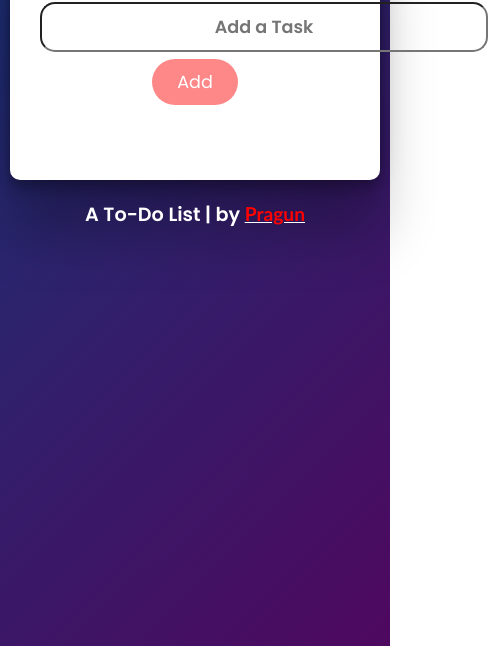
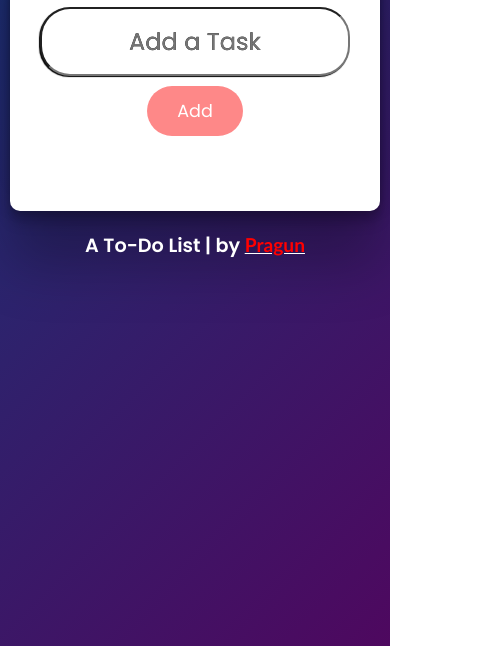
Before and after one commit to Pragun-4u/To-Do_List, a plain HTML site: page index.html in a window 390 px wide. Shown: the part 198-844 px from the top of the page, 488 px wide, since content can reach past the window. Drawn offline with Linux system fonts and the light colour scheme.

Commit message:
Made changes to be more responsive

```diff
--- a/index.html
+++ b/index.html
@@ -1,5 +1,6 @@
 <!DOCTYPE html>
 <html lang="en">
+
 <head>
     <meta charset="UTF-8">
     <meta name="viewport" content="width=device-width, initial-scale=1">
@@ -7,22 +8,29 @@
     <meta name="viewport" content="width=device-width, initial-scale=1.0">
     <link rel="preconnect" href="https://fonts.googleapis.com">
     <link rel="preconnect" href="https://fonts.gstatic.com" crossorigin>
-<link href="https://fonts.googleapis.com/css2?family=Playfair+Display:wght@400;500;600;700;800&family=Poppins:ital,wght@0,100;0,200;0,300;0,400;0,500;0,600;1,100;1,200;1,300;1,400;1,500&family=Roboto&display=swap" rel="stylesheet">
+    <link
+        href="https://fonts.googleapis.com/css2?family=Playfair+Display:wght@400;500;600;700;800&family=Poppins:ital,wght@0,100;0,200;0,300;0,400;0,500;0,600;1,100;1,200;1,300;1,400;1,500&family=Roboto&display=swap"
+        rel="stylesheet">
     <title>To-do App | By Pragun</title>
     <link rel="stylesheet" href="style.css">
 </head>
+
 <body>
-    <!-- <img src="https://icones.pro/wp-content/uploads/2021/02/icone-de-tique-ronde-rouge.png" alt=""> -->
 
     <div class="container">
 
         <div class="todoapp">
-           <h2>To-Do List <img src="https://icons-for-free.com/iconfiles/png/512/done+exam+list+pencil+todo+icon-1320196901489830645.png" alt=""> </h2>
+            <h2>To-Do List <img
+                    src="https://icons-for-free.com/iconfiles/png/512/done+exam+list+pencil+todo+icon-1320196901489830645.png"
+                    alt=""> </h2>
 
             <div class="inputbox">
-                <input type="text" placeholder="Add a Task" id="inputtext">
+               <div class="inputtextcontainer">
+                <input type="text" maxlength="15" placeholder="Add a Task" id="inputtext">
+            </div>
+                <div class="addbtn">
                     <button onclick="addTask()">Add</button>
-
+                </div>
             </div>
             <h4 id="warn"></h4>
             <ul id="listcontainer">
@@ -38,4 +46,5 @@
     </div>
     <script src="script.js"></script>
 </body>
+
 </html>
--- a/style.css
+++ b/style.css
@@ -40,37 +40,41 @@
 
 .inputbox{
     /* border: 2px solid red; */
-    margin-top: 15px;
-    margin-bottom: 20px;
-    align-items: center;
+    margin: 20px 0px;
+    width: 100%;
     display: flex;
     flex-wrap: wrap;
+    align-items: center;
     justify-content: space-between;
+}
+.inputtextcontainer{
+    /* border: 2px solid red; */
+    width: 75%;
 
+}
+#inputtext{
+    width: 100%;
+    text-align: center;
+    padding: 15px;
+    font-size: 1.5rem;
+    border-radius: 30px;
+    flex: 1;
+    box-shadow: -1px 1px 1px black;
+    color: black;
+    text-shadow: 0px 0px 0px black;
+    transition: all 0.2s ease;
 }
 #inputtext:hover{
     box-shadow: 1px 1px 2px black;
     transform: scale(1.01);
 
 }
-.inputbox input{
-    /* flex: 1; */
-    /* border:none;
-    outline: none;
-    padding: 10px; */
-    /* height: 50px; */
-    border-radius: 15px;
-    padding: 12px 50px 12px 50px;
-    background:transparent;
-    text-align: center;
-    font-size: 1.1rem;
-    font-weight: 600;
-}
+
 .inputbox button{
-    padding: 16px 50px;
+    padding: 12px 30px;
     border-radius: 30px;
     border: none;
-    /* margin: 20px 0px; */
+    margin-left: 10px;
     background-color: rgba(253, 71, 71, 0.648);
     outline: none;
     cursor: pointer;
@@ -137,37 +141,22 @@ ul li.checked::before{
     text-decoration: underline white;
     font-family:'Trebuchet MS', 'Lucida Sans Unicode', 'Lucida Grande', 'Lucida Sans', Arial, sans-serif
 }
+
 @media only screen and (max-width: 600px) {
+
+    .inputbox .addbtn{
+        display: block;
+        width: 100%;
+        margin-top:10px ;
+       /* border: 2px solid red; */
+    }
     .inputbox button{
-        padding: 10px 25px;
-
+        display: block;
         margin: auto;
-        margin-top: 7px;
-
     }
-    .inputbox input{
-        /* position: relative; */
-        text-align: center;
-        /* right: 1%; */
-        display: flex;
-        align-items: center;
-        justify-content: center;
-        padding: 10px 50px 10px 50px;
-
+    .inputbox .inputtextcontainer{
+        /* border: 2px solid red; */
+        width: 100%;
     }
 
-}
-
-@media only screen and (max-width: 380px) {
-    .inputbox input{
-
-        padding: 8px 30px 8px 30px;
-    }
-}
-
-@media only screen and (max-width: 350px) {
-    .inputbox input{
-
-        padding: 8px 0px 8px 0px;
-        }
-}
+  }
```
Lines whose indentation alone changed are shown as unchanged.
